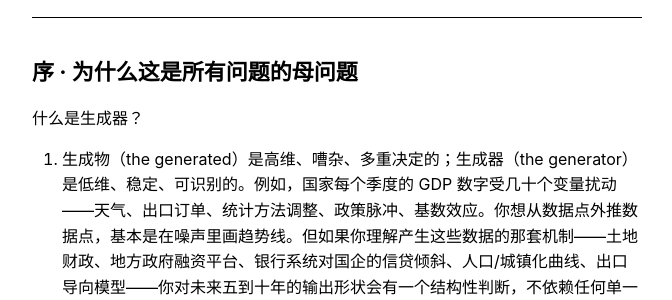
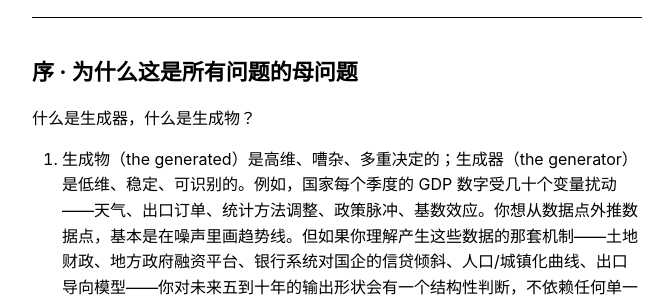
Before and after one commit to elemer1/elemer1.github.io, a Jekyll site: the page built from _markdown/人性的生成器.md, in a window 1280 px wide and 900 px high. Shown: the part 329-629 px from the top of the window, without its empty margins (303-975 px from the left). Built offline with Jekyll 4.4.1, drawn with Linux system fonts in a browser that asks for light colours.

Commit message:
Refine explanation of generators and generated products
Clarify the definition of generators and generated products in the context of data analysis.

```diff
--- a/_markdown/人性的生成器.md
+++ b/_markdown/人性的生成器.md
@@ -12,7 +12,7 @@ listed: true
 
 ## 序 · 为什么这是所有问题的母问题
 
-什么是生成器？
+什么是生成器，什么是生成物？
 
 1. 生成物（the generated）是高维、嘈杂、多重决定的；生成器（the generator）是低维、稳定、可识别的。例如，国家每个季度的 GDP 数字受几十个变量扰动——天气、出口订单、统计方法调整、政策脉冲、基数效应。你想从数据点外推数据点，基本是在噪声里画趋势线。但如果你理解产生这些数据的那套机制——土地财政、地方政府融资平台、银行系统对国企的信贷倾斜、人口/城镇化曲线、出口导向模型——你对未来五到十年的输出形状会有一个结构性判断，不依赖任何单一数据点的准确性。
 2. 生成器变得慢，输出变得快。一个国家的激励结构、一个行业的竞争结构、一个组织的绩效考核机制——这些东西变化以十年计。而它们产生的数据点以日、以季度计。所以对生成器的正确判断，折旧速度远远慢于对数据点的正确判断。 前者是耐用品，后者是快消品。
```
